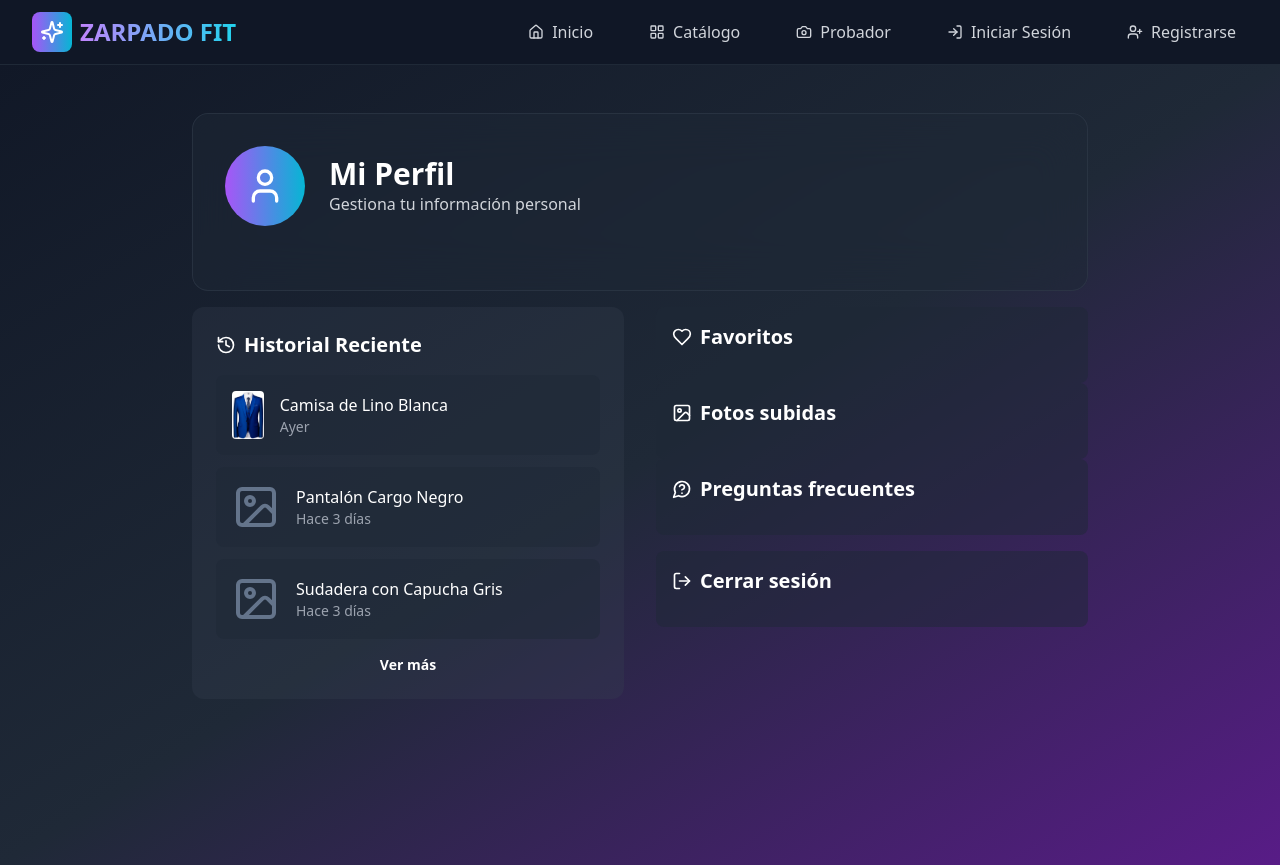
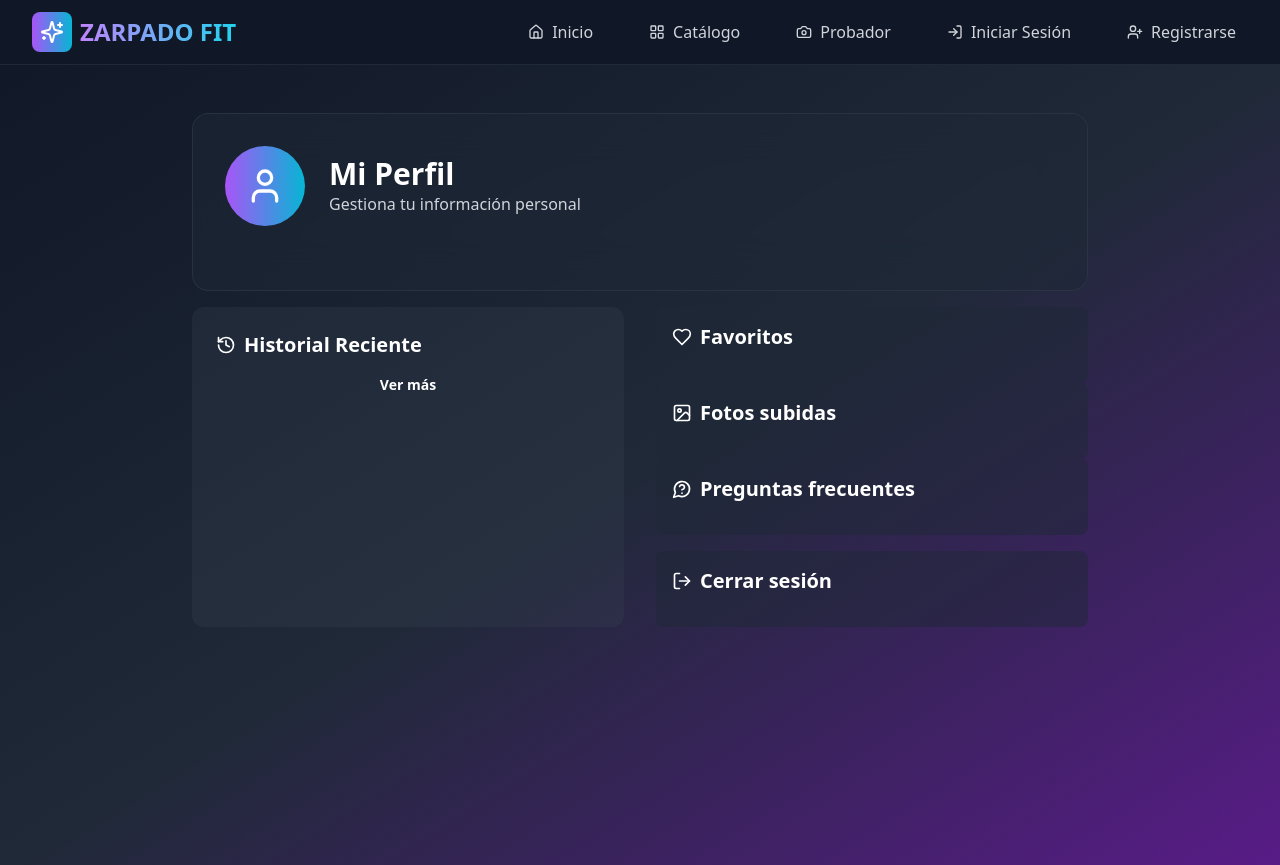
Before and after one commit to havikhavik/Zarpado-Fit, a React (Vite) app: page /Zarpado-Fit/profile in a window 1280 px wide. Built offline with nearby package versions, Linux system fonts and the light colour scheme.

Commit message:
Mini historial se muestra correctamente

```diff
--- a/src/components/MiniCard.tsx
+++ b/src/components/MiniCard.tsx
@@ -6,11 +6,10 @@ const imagenes = import.meta.glob('../img/*.{png,jpg,jpeg}', { eager: true, impo
 interface MiniCartaProps {
     id: number;
     nombre: string;
-    fecha: string;
     imagen: string;
 }
 
-const MiniCard: React.FC<MiniCartaProps> = ({id, imagen, nombre, fecha}) => {
+const MiniCard: React.FC<MiniCartaProps> = ({id, imagen, nombre}) => {
     const ruta = Object.entries(imagenes).find(([path]) =>
         path.includes(`/img/${imagen}.`)
     )?.[1];
@@ -21,12 +20,11 @@ const MiniCard: React.FC<MiniCartaProps> = ({id, imagen, nombre, fecha}) => {
                 {imagen === "" ? (
                     <ImageIcon className="h-12 w-12 text-slate-500 group-hover:text-purple-400 transition-colors select-none" />
                 ) : (
-                    <img src={ruta} alt={`Imagen de ${nombre}`} className="h-full w-auto object-cover rounded select-none" />
+                    <img src={imagen} alt={`Imagen de ${nombre}`} className="h-full w-auto object-cover rounded select-none" />
                 )}
                 {/* He reordenado un poco para que el nombre y la fecha estén juntos, es más semántico */}
                 <div className="flex-grow text-left">
                     <span className="text-white select-none block">{nombre}</span>
-                    <span className="text-gray-400 text-sm select-none block">{fecha}</span>
                 </div>
             </div>
         </Link>
--- a/src/pages/Profile.tsx
+++ b/src/pages/Profile.tsx
@@ -2,6 +2,7 @@ import { User, History, Image, LogOut, MessageCircleQuestion, Heart } from "luci
 import { NavLink, useNavigate } from "react-router-dom";
 import MiniCarta from "../components/MiniCard";
 import { useAuth } from "../context/AuthContext";
+import { useHistory } from "../context/HistoryContext";
 
 //TODO conectar con la API para obtener el historial real
 const fullHistoryItems = [
@@ -31,6 +32,8 @@ export const Profile = () => {
     actualizarUsuario(null);
     navigate("/catalog");
   };
+  //Se recupera el historial;
+  const { historyItems } = useHistory();
 
   return (
     <div className="min-h-screen bg-gradient-to-br from-gray-900 via-gray-800 to-purple-900 py-12 px-4">
@@ -55,8 +58,8 @@ export const Profile = () => {
               <span>Historial Reciente</span>
             </h3>
             <div className="space-y-3">
-              {fullHistoryItems.slice(0,3).map((item) => (
-                <MiniCarta key={item.id} id={item.id} nombre={item.title} fecha={item.date} imagen={item.image}/>
+              {historyItems.slice(0,3).map((item) => (
+                <MiniCarta key={item.id} id={item.id} nombre={item.nombre} imagen={item.img}/>
               ))}
               <NavLink to="/historial">
                 <div className="w-full text-center mt-4">
--- a/src/pages/Settings.tsx
+++ b/src/pages/Settings.tsx
@@ -22,13 +22,7 @@ const Settings = () => {
       <div className='md:mx-20 lg:mx-60'>
         {/* HEADER */}
         <div className="flex items-center space-x-4 mb-8">
-          <button
-            onClick={() => navigate(-1)}
-            className="text-white hover:text-purple-400 transition"
-            aria-label="Volver al catálogo"
-          >
-            <ArrowLeftCircle className="h-7 w-7" />
-          </button>
+
           <h1 className="text-3xl font-bold bg-gradient-to-r from-purple-400 to-cyan-400 bg-clip-text text-transparent">
             Ajustes
           </h1>
```
